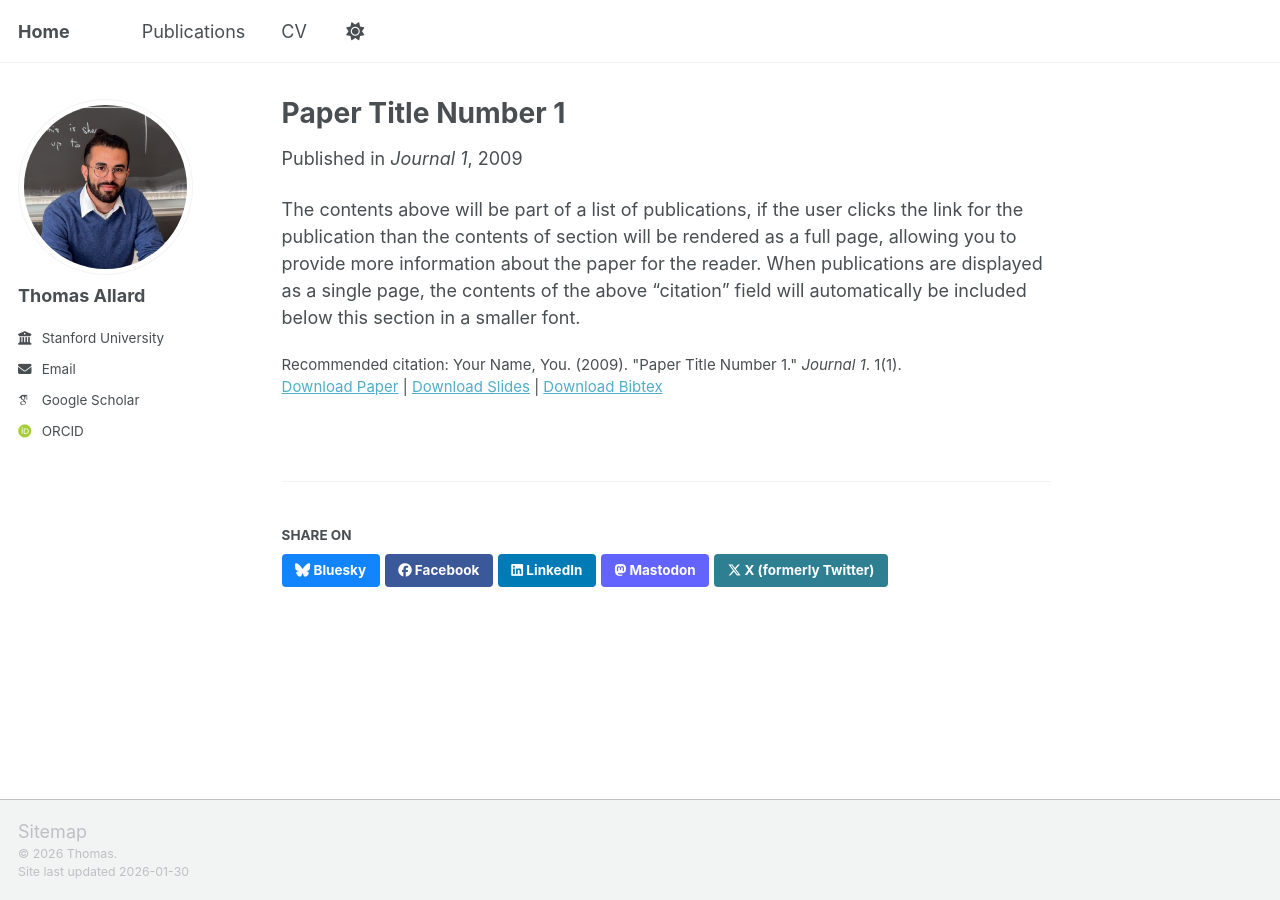
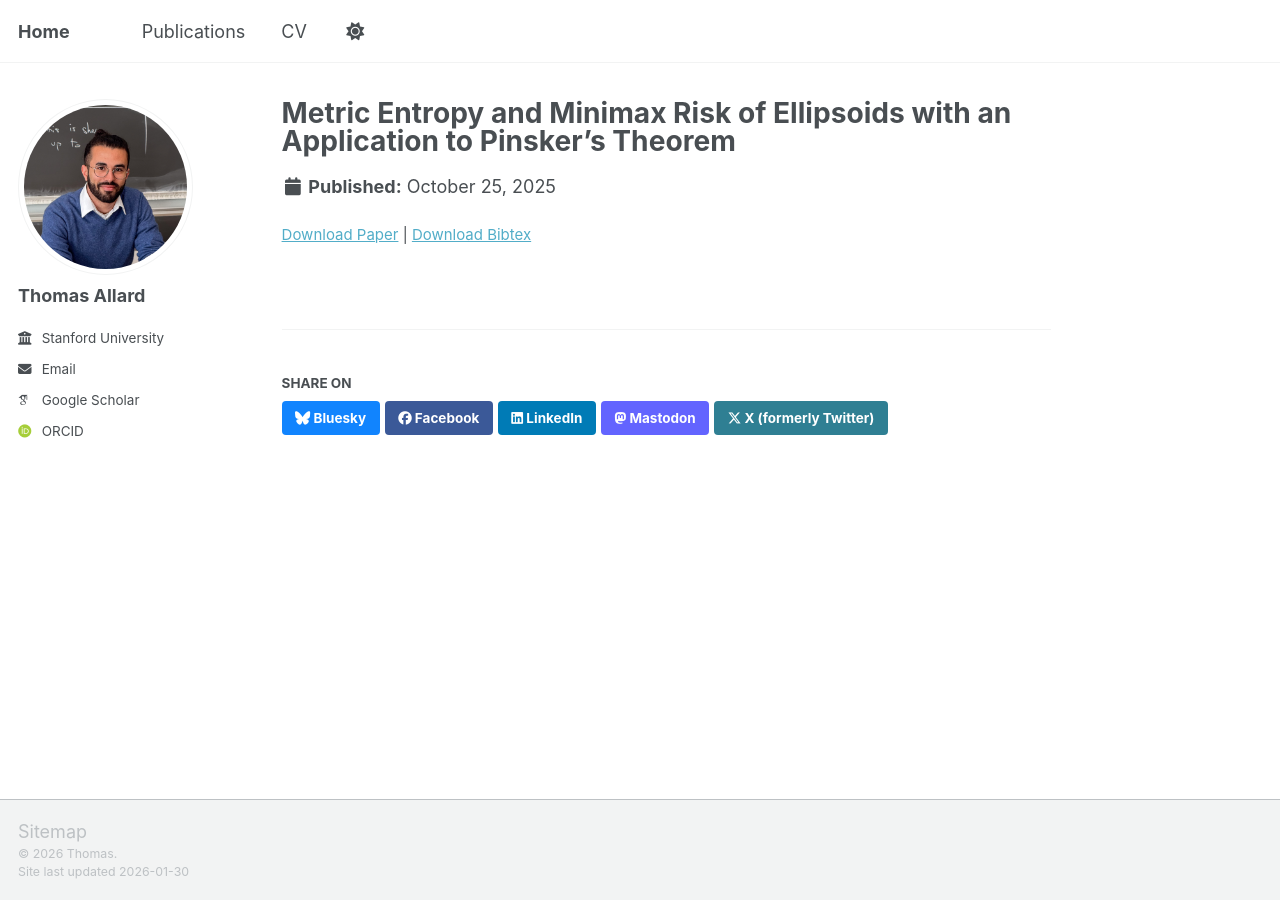
Before and after one commit to Tubbie06/tubbie06.github.io, a Jekyll site: the page built from _publications/2009-10-01-paper-title-number-1.md, in a window 1280 px wide. Built offline with Jekyll 4.4.1, drawn with Linux system fonts in a browser that asks for light colours; some web fonts are replaced; a script bundle is joined from its source files by our own code; library files that are not in the unit come from our copies.

Commit message:
Edit publication page

```diff
--- a/_publications/2009-10-01-paper-title-number-1.md
+++ b/_publications/2009-10-01-paper-title-number-1.md
@@ -1,14 +1,10 @@
 ---
-title: "Paper Title Number 1"
+title: "Metric Entropy and Minimax Risk of Ellipsoids with an Application to Pinsker’s Theorem"
 collection: publications
+authors: "Thomas Allard"
 category: manuscripts
-permalink: /publication/2009-10-01-paper-title-number-1
-excerpt: 'This paper is about the number 1. The number 2 is left for future work.'
-date: 2009-10-01
-venue: 'Journal 1'
-slidesurl: 'https://academicpages.github.io/files/slides1.pdf'
-paperurl: 'https://academicpages.github.io/files/paper1.pdf'
-bibtexurl: 'https://academicpages.github.io/files/bibtex1.bib'
-citation: 'Your Name, You. (2009). &quot;Paper Title Number 1.&quot; <i>Journal 1</i>. 1(1).'
+permalink: /publication/entropy-risk-pinsker
+date: 2025-10-25
+paperurl: 'https://arxiv.org/abs/2510.22441'
+bibtexurl: 'https://thomas-allard/files/bibtex1.bib'
 ---
-The contents above will be part of a list of publications, if the user clicks the link for the publication than the contents of section will be rendered as a full page, allowing you to provide more information about the paper for the reader. When publications are displayed as a single page, the contents of the above "citation" field will automatically be included below this section in a smaller font.
--- /dev/null
+++ b/_sass/_custom.scss
@@ -0,0 +1,52 @@
+/* Publications: simple, clean list */
+.pub-list {
+  font-family: system-ui, -apple-system, "Segoe UI", Roboto, Helvetica, Arial, "Apple Color Emoji", "Segoe UI Emoji";
+  max-width: 52rem;
+}
+
+.pub-section {
+  margin-top: 1.5rem;
+  margin-bottom: 0.5rem;
+}
+
+.pub-item {
+  padding: 0.75rem 0;
+  border-bottom: 1px solid rgba(0,0,0,0.10);
+}
+
+.pub-title a {
+  text-decoration: none;
+}
+
+.pub-title a:hover {
+  text-decoration: underline;
+}
+
+.pub-authors,
+.pub-venue {
+  margin-top: 0.15rem;
+  line-height: 1.35;
+}
+
+.pub-authors {
+  opacity: 0.85;
+}
+
+.pub-venue {
+  opacity: 0.85;
+}
+
+.pub-btn {
+  display: inline-block;
+  margin-left: 0.6rem;
+  padding: 0.15rem 0.5rem;
+  border: 1px solid rgba(0,0,0,0.25);
+  border-radius: 0.35rem;
+  font-size: 0.85em;
+  text-decoration: none;
+  vertical-align: baseline;
+}
+.pub-btn:hover {
+  border-color: rgba(0,0,0,0.45);
+  text-decoration: none;
+}
```
Also changed, not shown: _includes/pub-list-item.html (added, +32 -0 lines).
